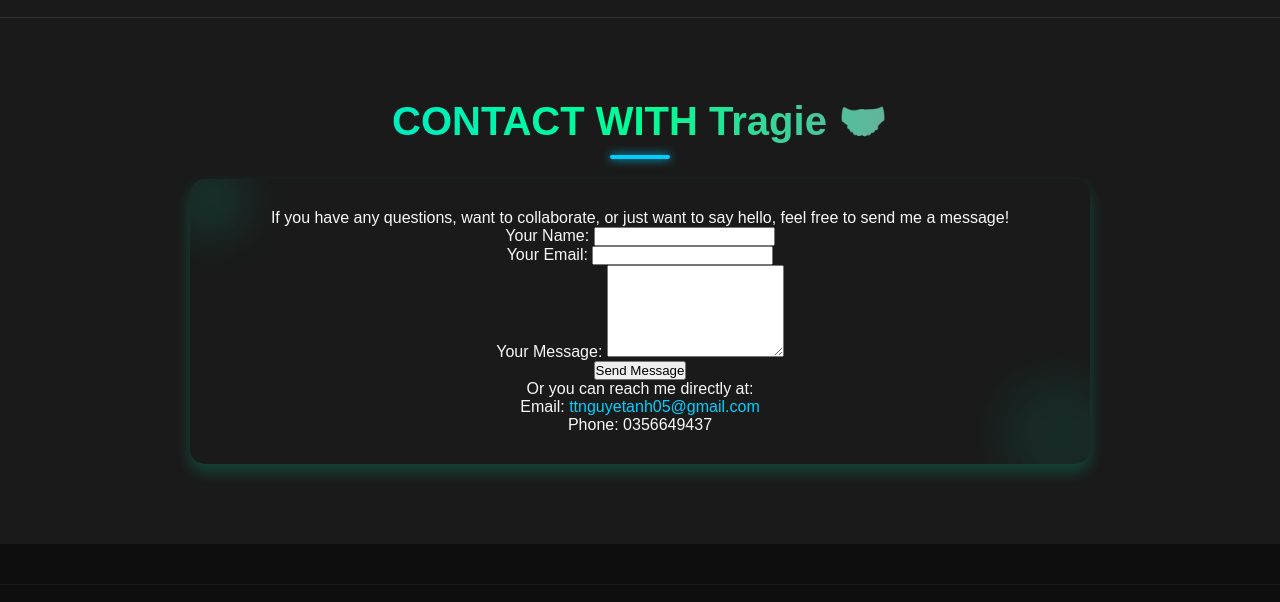
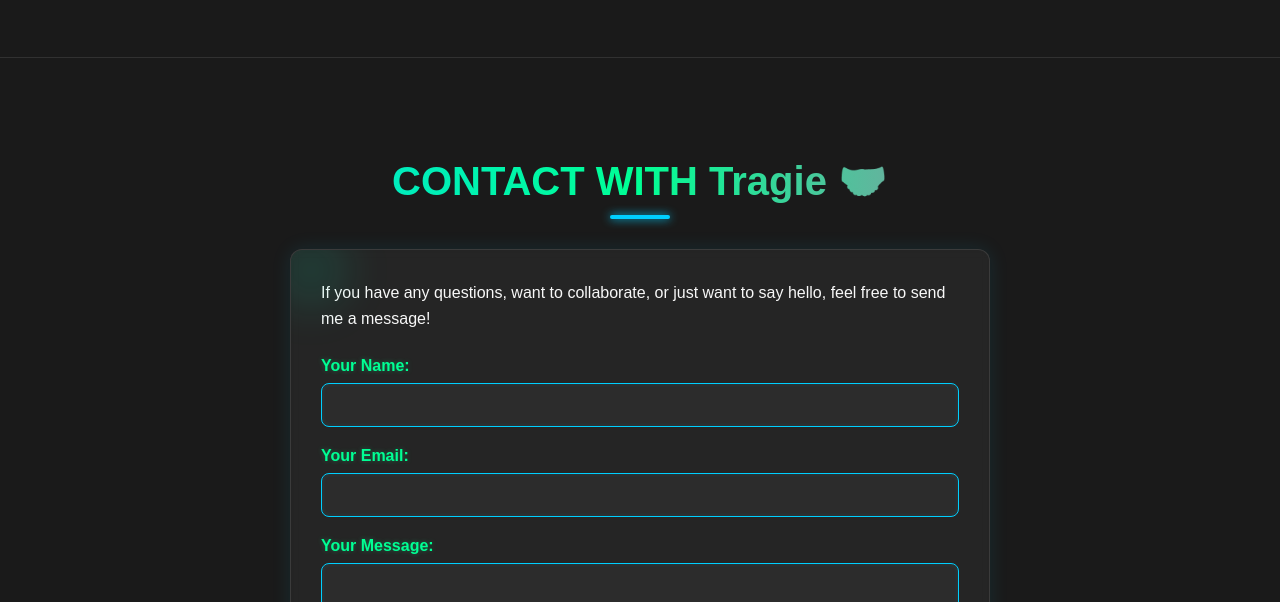
Before and after one commit to Nynn1507/group2_Portfolio.github.io, a plain HTML site: page CV_Anh/Nguyetanh1.html in a window 1280 px wide. Shown: the part 3599-4201 px from the top of the page. Drawn offline with Linux system fonts and the light colour scheme; files whose address does not match are found by name.

Commit message:
Update style.css

```diff
--- a/CV_Anh/style.css
+++ b/CV_Anh/style.css
@@ -1252,3 +1252,152 @@ body.light-mode .moon-icon {
     font-size: 1.5rem;
   }
 }
+/* ===========================
+   CONTACT FORM SECTION
+=========================== */
+#contact {
+    padding: 60px 0;
+    text-align: center;
+}
+
+.contact-form-card {
+    max-width: 700px;
+    margin: 30px auto 0;
+    padding: 30px;
+    background: rgba(255, 255, 255, 0.05); /* Nền hơi trong suốt */
+    border-radius: 12px;
+    box-shadow: 0 0 20px rgba(0, 207, 255, 0.1);
+    backdrop-filter: blur(5px); /* Hiệu ứng blur nhẹ */
+    border: 1px solid rgba(255, 255, 255, 0.1);
+    text-align: left; /* Đặt lại văn bản về bên trái trong card */
+}
+
+.contact-form-card p {
+    color: var(--text-color);
+    margin-bottom: 25px;
+    line-height: 1.6;
+}
+
+.contact-form .form-group {
+    margin-bottom: 20px;
+}
+
+.contact-form label {
+    display: block;
+    margin-bottom: 8px;
+    font-weight: 600;
+    color: var(--accent-green); /* Màu sắc nổi bật cho label */
+    text-shadow: 0 0 5px rgba(0, 255, 148, 0.3);
+}
+
+.contact-form input[type="text"],
+.contact-form input[type="email"],
+.contact-form textarea {
+    width: 100%;
+    padding: 12px 15px;
+    background: rgba(255, 255, 255, 0.03); /* Nền input trong suốt hơn */
+    border: 1px solid var(--accent-blue);
+    border-radius: 8px;
+    color: var(--text-color);
+    font-size: 1rem;
+    outline: none;
+    transition: all 0.3s ease;
+    box-shadow: inset 0 0 5px rgba(0, 207, 255, 0.1);
+}
+
+.contact-form input[type="text"]:focus,
+.contact-form input[type="email"]:focus,
+.contact-form textarea:focus {
+    border-color: var(--accent-pink);
+    box-shadow: 0 0 15px rgba(255, 60, 172, 0.4);
+    background: rgba(255, 255, 255, 0.06);
+}
+
+.contact-form textarea {
+    resize: vertical; /* Cho phép thay đổi kích thước theo chiều dọc */
+    min-height: 120px;
+}
+
+.contact-form .submit-btn {
+    display: block;
+    width: 100%;
+    padding: 15px 20px;
+    background: linear-gradient(45deg, var(--accent-blue), var(--accent-green));
+    color: #fff;
+    border: none;
+    border-radius: 8px;
+    font-size: 1.1rem;
+    font-weight: 700;
+    cursor: pointer;
+    transition: all 0.3s ease;
+    box-shadow: 0 0 15px rgba(0, 207, 255, 0.5);
+    text-shadow: 0 0 5px rgba(0, 0, 0, 0.3);
+}
+
+.contact-form .submit-btn:hover {
+    background: linear-gradient(45deg, var(--accent-green), var(--accent-pink));
+    box-shadow: 0 0 25px rgba(0, 255, 148, 0.7), 0 0 35px rgba(255, 60, 172, 0.7);
+    transform: translateY(-2px);
+}
+
+.contact-info {
+    text-align: center;
+    margin-top: 30px;
+    color: var(--text-color);
+    font-size: 0.95rem;
+    line-height: 1.8;
+}
+
+.contact-info a {
+    color: var(--accent-blue);
+    font-weight: 600;
+}
+
+.contact-info a:hover {
+    color: var(--accent-pink);
+}
+
+/* Light mode adjustments for contact form */
+body.light-mode .contact-form-card {
+    background: rgba(255, 255, 255, 0.8);
+    box-shadow: 0 0 20px rgba(0, 123, 255, 0.1);
+    border: 1px solid rgba(0, 0, 0, 0.05);
+}
+
+body.light-mode .contact-form-card p,
+body.light-mode .contact-info {
+    color: var(--text-color); /* Ensure text is dark in light mode */
+}
+
+body.light-mode .contact-form label {
+    color: var(--accent-green);
+    text-shadow: none;
+}
+
+body.light-mode .contact-form input[type="text"],
+body.light-mode .contact-form input[type="email"],
+body.light-mode .contact-form textarea {
+    background: rgba(240, 240, 240, 0.7);
+    border-color: var(--accent-blue);
+    color: var(--text-color);
+    box-shadow: inset 0 0 5px rgba(0, 123, 255, 0.05);
+}
+
+body.light-mode .contact-form input[type="text"]:focus,
+body.light-mode .contact-form input[type="email"]:focus,
+body.light-mode .contact-form textarea:focus {
+    border-color: var(--accent-pink);
+    box-shadow: 0 0 15px rgba(220, 53, 69, 0.4);
+    background: rgba(250, 250, 250, 0.8);
+}
+
+body.light-mode .contact-form .submit-btn {
+    background: linear-gradient(45deg, var(--accent-blue), var(--accent-green));
+    box-shadow: 0 0 15px rgba(0, 123, 255, 0.4);
+    text-shadow: none;
+}
+
+body.light-mode .contact-form .submit-btn:hover {
+    background: linear-gradient(45deg, var(--accent-green), var(--accent-pink));
+    box-shadow: 0 0 25px rgba(40, 167, 69, 0.6), 0 0 35px rgba(220, 53, 69, 0.6);
+}
```
